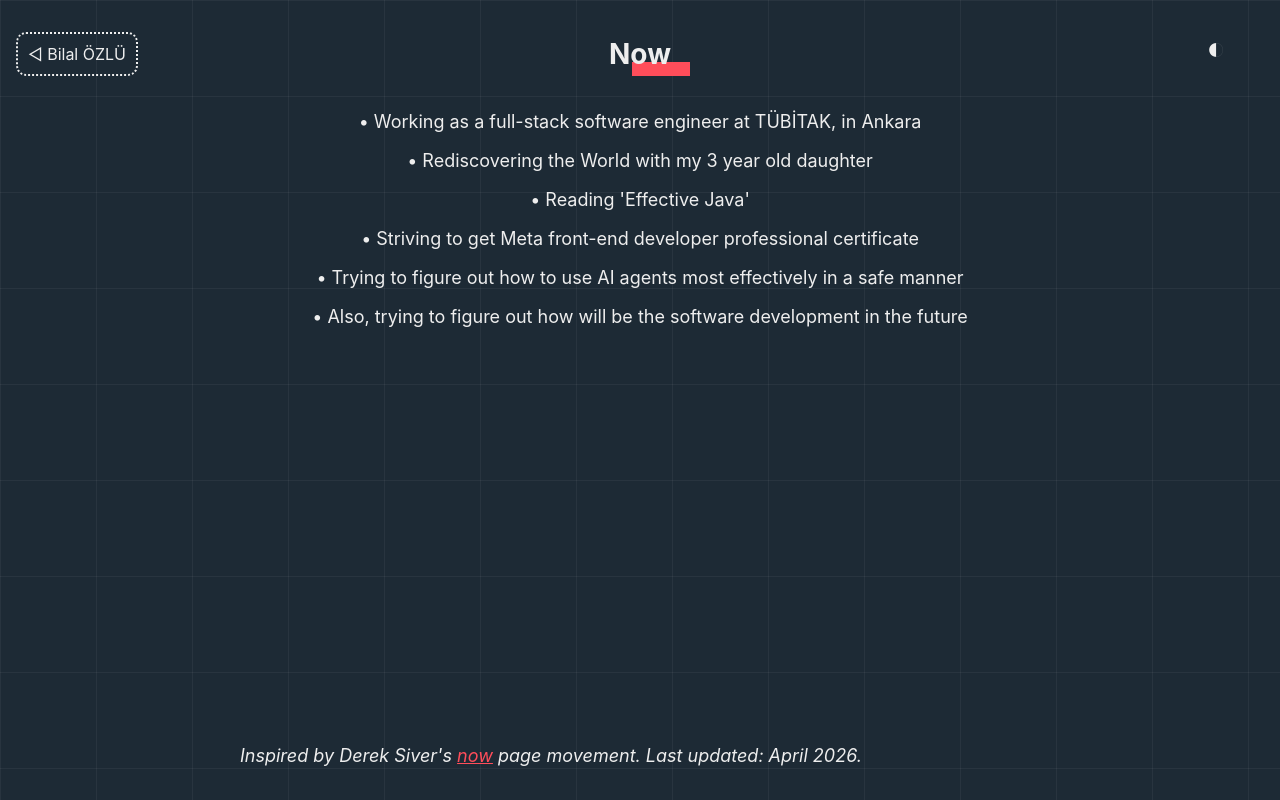
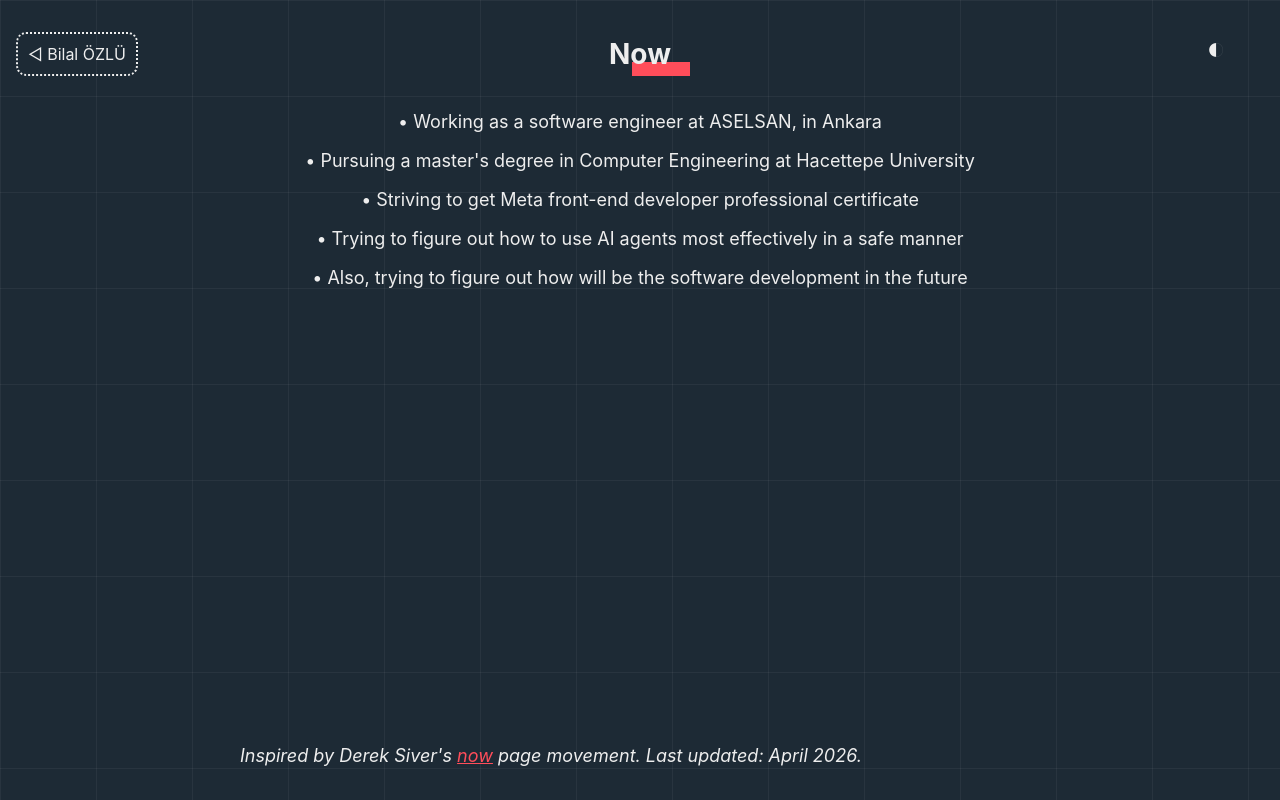
Before and after one commit to bilalozlu/homepage, a React (Create React App) app: page /now in a window 1280 px wide. Built offline with nearby package versions, Linux system fonts and the light colour scheme.

Commit message:
updated experience

```diff
--- a/src/footer/Footer.jsx
+++ b/src/footer/Footer.jsx
@@ -4,9 +4,6 @@ function Footer() {
         <h3>More</h3>
         <div>
           Download my resume: <a href="./resume.pdf" style={{color: '#ff4d5a'}}>/resume.pdf</a>
-        </div>
-        <div>
-          List of problems I encountered during coding and how did I fix them: <a href="./solutions" style={{color: '#ff4d5a'}}>/solutions</a>
         </div>
         <div>
           What am I doing now: <a href="./now" style={{color: '#ff4d5a'}}>/now</a>
--- a/src/my-portfolio/Experience.jsx
+++ b/src/my-portfolio/Experience.jsx
@@ -1,9 +1,16 @@
 import { useState } from 'react';
 
 const experienceData = [
+    {
+    companyName: "ASELSAN",
+    date: "09.2026",
+    position: "Software Engineer",
+    logo: "",
+    description: [""]
+  },
   {
     companyName: "TÜBİTAK BİLGEM YTE",
-    date: "05.2023 – ongoing",
+    date: "05.2023 – 09.2026",
     position: "Software Engineer",
     logo: "./yte_logo.svg",
     description: ["Developing a large-scale web application (e-Beyan: Türkiye’s national tax system) using Next.js and TypeScript (Java backend)", "Building and managing a shared front-end library used across multiple teams, primarily based on MUI"]
--- a/src/now/now.jsx
+++ b/src/now/now.jsx
@@ -7,9 +7,8 @@ function Now() {
             <ThemeToggle />
             <a className="nameTitle" href="../"> ◁ Bilal ÖZLÜ</a>
             <h2>Now</h2>
-            <p>{'\u2022'} Working as a full-stack software engineer at TÜBİTAK, in Ankara </p>
-            <p>{'\u2022'} Rediscovering the World with my 3 year old daughter </p>
-            <p>{'\u2022'} Reading 'Effective Java' </p>
+            <p>{'\u2022'} Working as a software engineer at ASELSAN, in Ankara </p>
+            <p>{'\u2022'} Pursuing a master's degree in Computer Engineering at Hacettepe University  </p>
             <p>{'\u2022'} Striving to get Meta front-end developer professional certificate </p>
             <p>{'\u2022'} Trying to figure out how to use AI agents most effectively in a safe manner </p>
             <p>{'\u2022'} Also, trying to figure out how will be the software development in the future </p>
```
